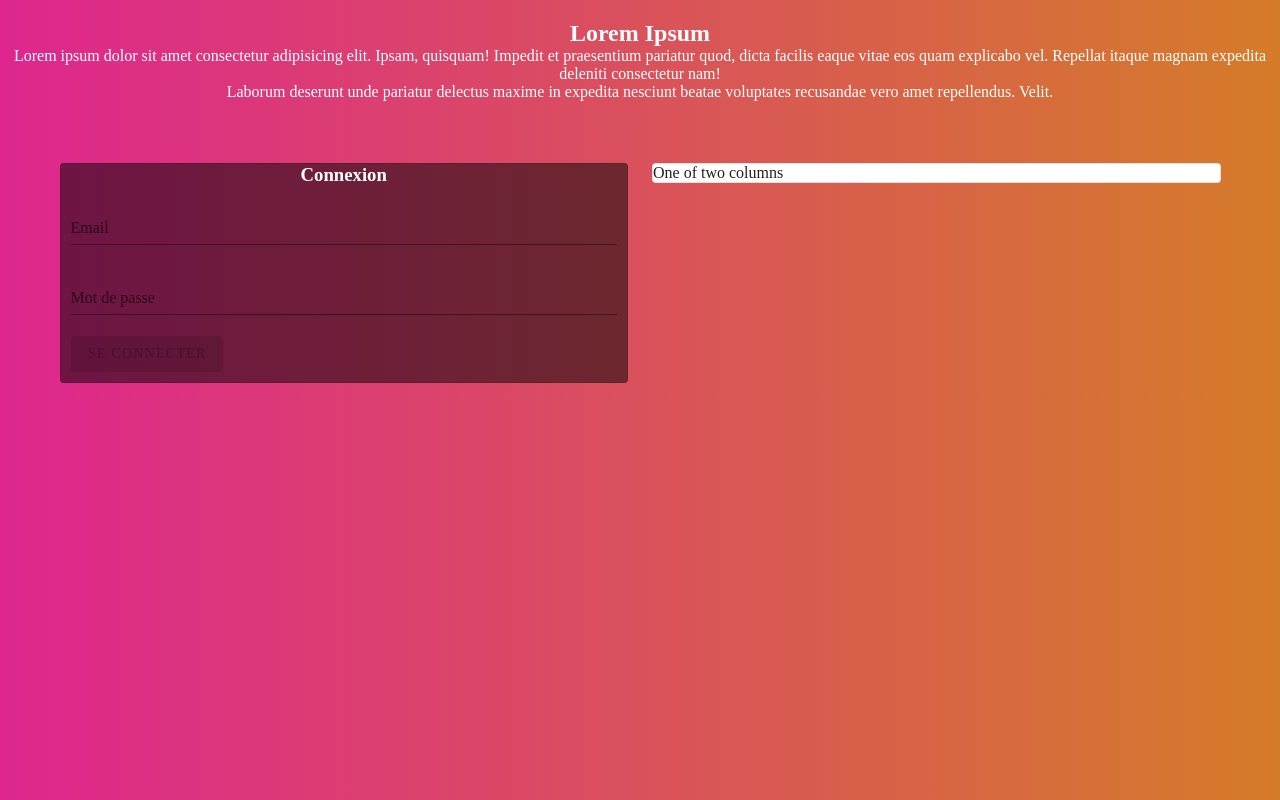
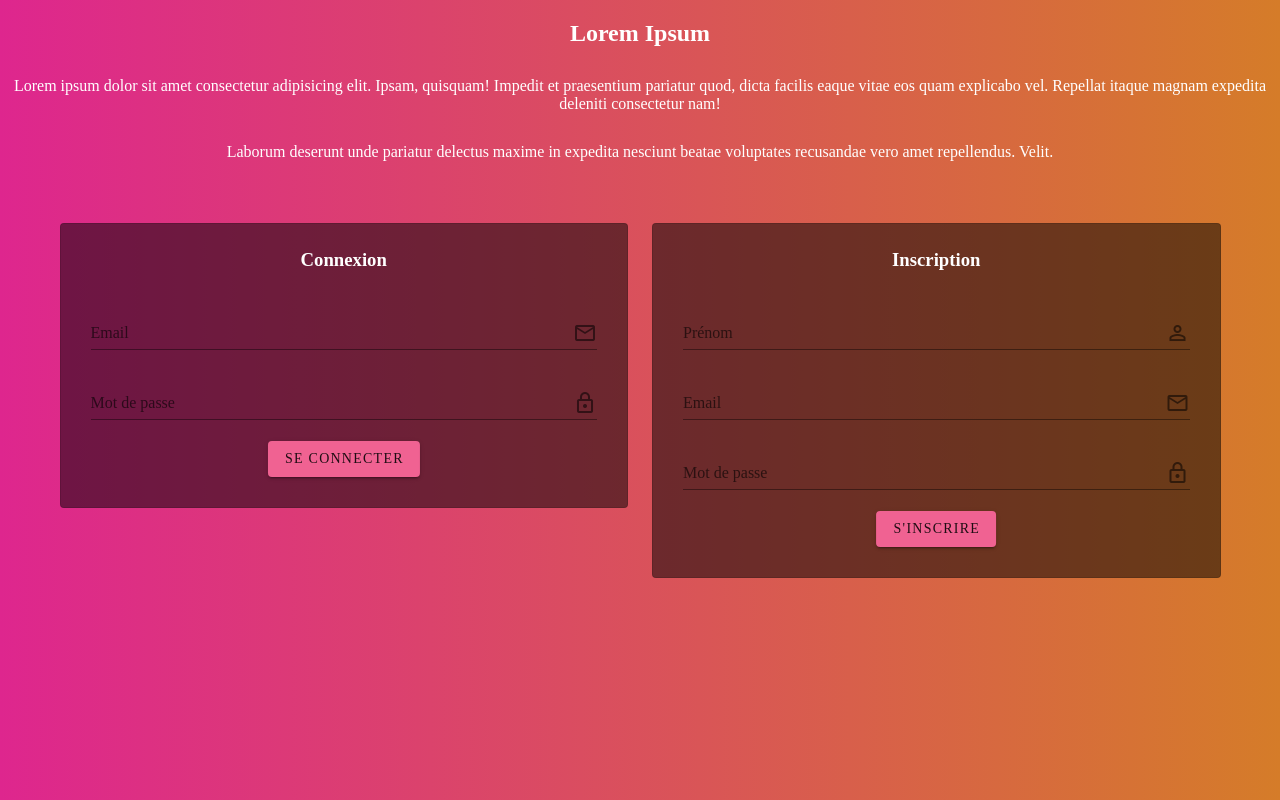
Before and after one commit to Mathis972/fynd_front, a Vue app: page / in a window 1280 px wide. Built offline with nearby package versions, Linux system fonts and the light colour scheme.

Commit message:
style page de login, ajout input

```diff
--- a/src/components/HelloWorld.vue
+++ b/src/components/HelloWorld.vue
@@ -14,26 +14,30 @@
               tile
               style="background:rgba(0,0,0,0.5)"
             >
-              <h3>Connexion</h3>
+              <h3 class="titre-boxe">Connexion</h3>
               <v-form
                 class="form-connexion"
               >
                 <v-text-field
                   v-model="email"
                   label="Email"
+                  color="#FFFFFF"
                   required
+                  append-icon="mdi-email-outline"
                 ></v-text-field>
 
                 <v-text-field
                   v-model="password"
                   label="Mot de passe"
                   required
+                  color="#FFFFFF"
+                  append-icon="mdi-lock-outline"
                 ></v-text-field>
 
                 <v-btn
-                  :disabled="!valid"
-                  color="success"
                   @click="login"
+                  color="#F06292"
+                  :style="{left: '50%', transform:'translateX(-50%)'}"
                 >
                   Se connecter
                 </v-btn>
@@ -45,8 +49,44 @@
               class="pa-2"
               outlined
               tile
+              style="background:rgba(0,0,0,0.5)"
             >
-              One of two columns
+              <h3 class="titre-boxe">Inscription</h3>
+              <v-form
+                class="form-connexion"
+              >
+                <v-text-field
+                  v-model="prenom"
+                  label="Prénom"
+                  required
+                  color="#FFFFFF"
+                  append-icon="mdi-account-outline"
+                ></v-text-field>
+                <v-text-field
+                  v-model="email"
+                  label="Email"
+                  required
+                  color="#FFFFFF"
+                  append-icon="mdi-email-outline"
+                ></v-text-field>
+                <v-text-field
+                  v-model="password"
+                  label="Mot de passe"
+                  required
+                  color="#FFFFFF"
+                  append-icon="mdi-lock-outline"
+                  class="text-field-style"
+                ></v-text-field>
+                <v-btn
+                  align-center
+                  justify-center
+                  @click="register"
+                  color="#F06292"
+                  :style="{left: '50%', transform:'translateX(-50%)'}"
+                >
+                  S'inscrire
+                </v-btn>
+              </v-form>
             </v-card>
           </v-col>
         </v-row>
@@ -66,17 +106,26 @@ export default {
   margin-top: 20px;
 }
 
+body {
+  font-family: 'Segoe UI';
+}
+
 h3, h2 {
   text-align: center;
   color: white;
 }
 
+.titre-boxe {
+  margin-top: 25px
+}
+
 .text-presentation {
+  margin-top: 30px;
   color: white;
   text-align: center;
 }
 
 .form-connexion {
-  padding: 10px;
+  padding: 30px;
 }
 </style>
```
